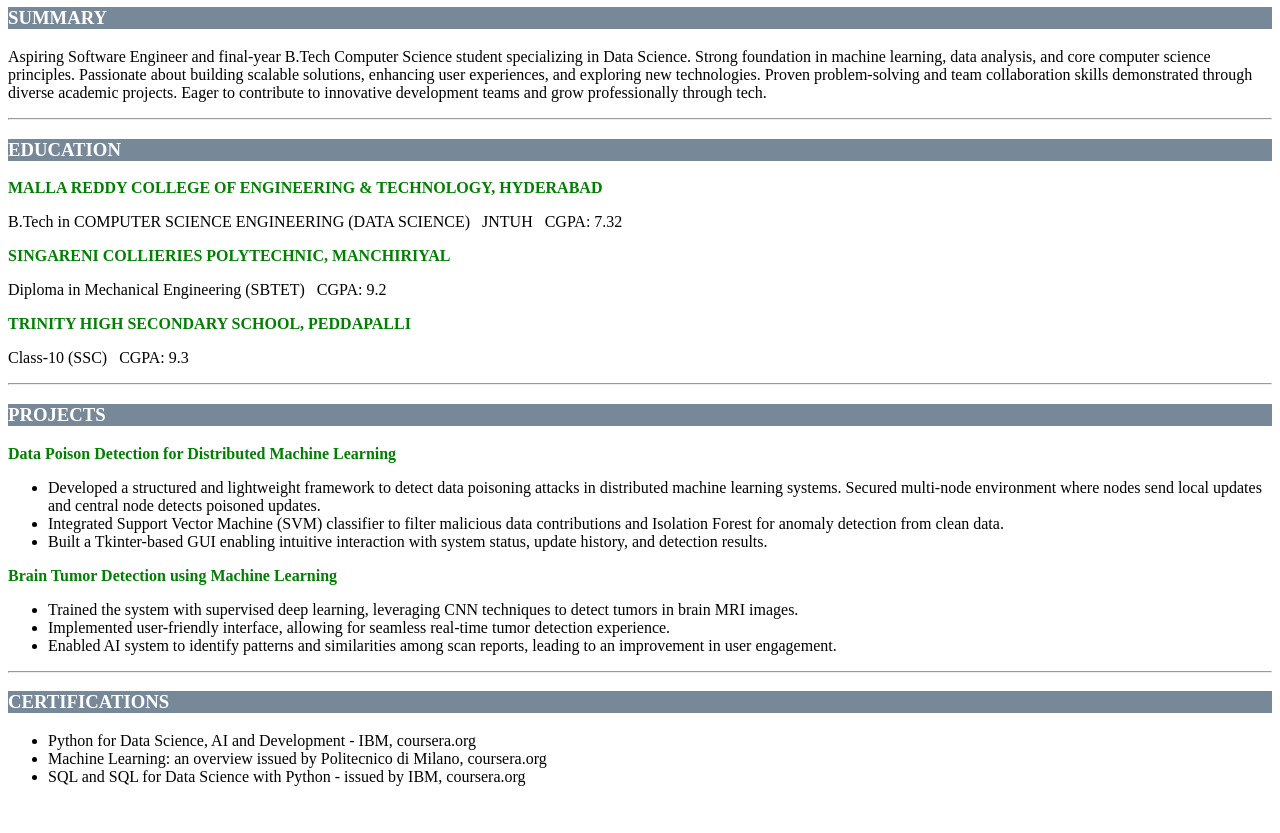
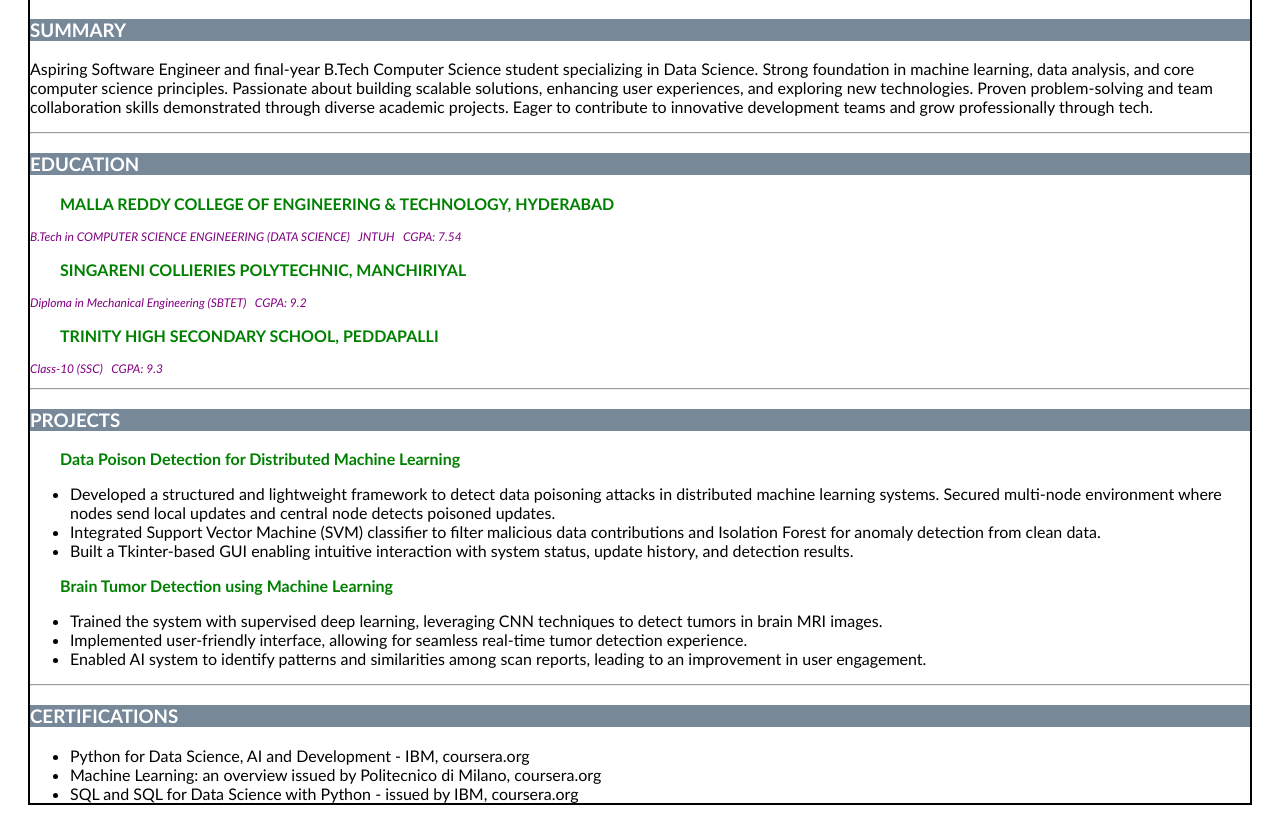
Before and after one commit to nishanthalladi123/resume, a plain HTML site: page index.html in a window 1280 px wide. Shown: the part 112-945 px from the top of the page. Before the commit the page ends 914 px from the top, so only its background shows below. Drawn offline with Linux system fonts and the light colour scheme.

Commit message:
updated changes

```diff
--- a/index.html
+++ b/index.html
@@ -7,10 +7,28 @@
             color:white;
             background-color: lightslategray;
         }
+        .type_of_study{
+            color : purple;
+            font-size: 12px;
+            font-style: italic;
+
+        }
+        *{
+            margin: 30 px;
+        }
+        #outline{
+            margin:30px;
+            outline: 2px solid black;
+
+        }
+        .type_of_study,#outline,b{
+            font-family: 'Calibri', Courier, monospace;
+        }
+
     </style>
     <link rel="stylesheet"  href="style.css">
 </head>
-<body>
+<body id="outline">
     <h1 align="center"style="background-color: lightslategray;" >NISHANTH ALLADI</h1>
     <h4 align="center" >+91 9059640582    alladinishanth166@gmail.com    www.linkedin.com</h4>
 
@@ -21,11 +39,11 @@
 
     <h3> EDUCATION </h3>
     <p><b>MALLA REDDY COLLEGE OF ENGINEERING & TECHNOLOGY, HYDERABAD</b></p>
-    <p>B.Tech in COMPUTER SCIENCE ENGINEERING (DATA SCIENCE)   JNTUH   CGPA: 7.32</p>
+    <p class="type_of_study">B.Tech in COMPUTER SCIENCE ENGINEERING (DATA SCIENCE)   JNTUH   CGPA: 7.54</p>
     <p><b>SINGARENI COLLIERIES POLYTECHNIC, MANCHIRIYAL</b></p>
-    <p>Diploma in Mechanical Engineering (SBTET)   CGPA: 9.2</p>
+    <p class="type_of_study">Diploma in Mechanical Engineering (SBTET)   CGPA: 9.2</p>
     <p><b>TRINITY HIGH SECONDARY SCHOOL, PEDDAPALLI</b></p>
-    <p>Class-10 (SSC)   CGPA: 9.3</p><hr/>
+    <p class="type_of_study">Class-10 (SSC)   CGPA: 9.3</p><hr/>
 
     <h3> PROJECTS</h3>
     <p><b>Data Poison Detection for Distributed Machine Learning</b></p>
--- a/style.css
+++ b/style.css
@@ -5,4 +5,5 @@ h4{
 }
 b{
     color : green;
+    margin: 30px;
 }
```
